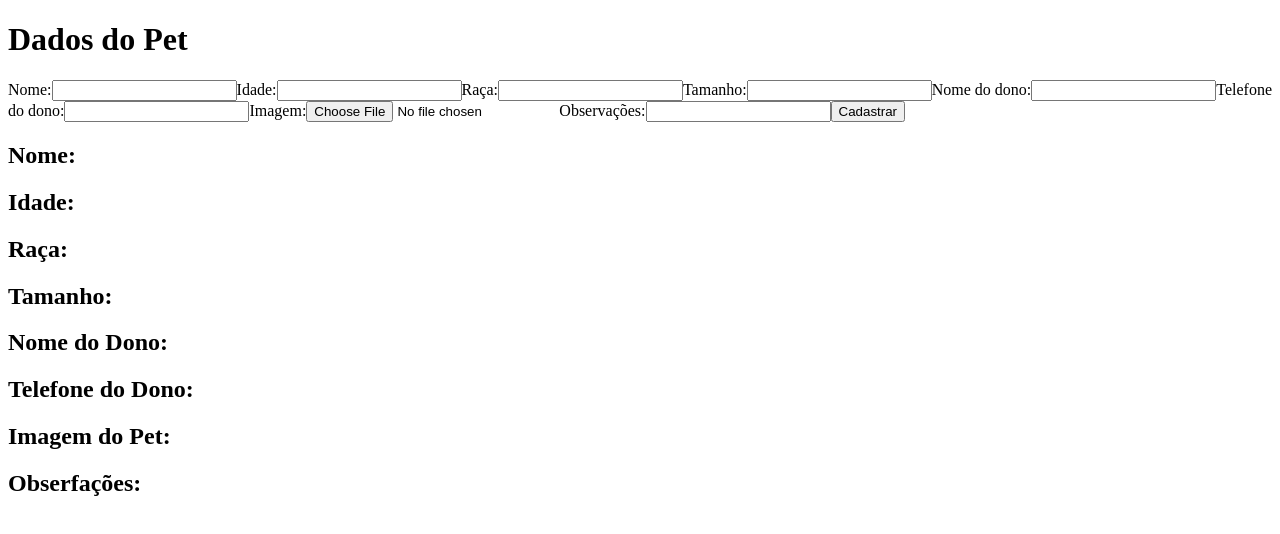
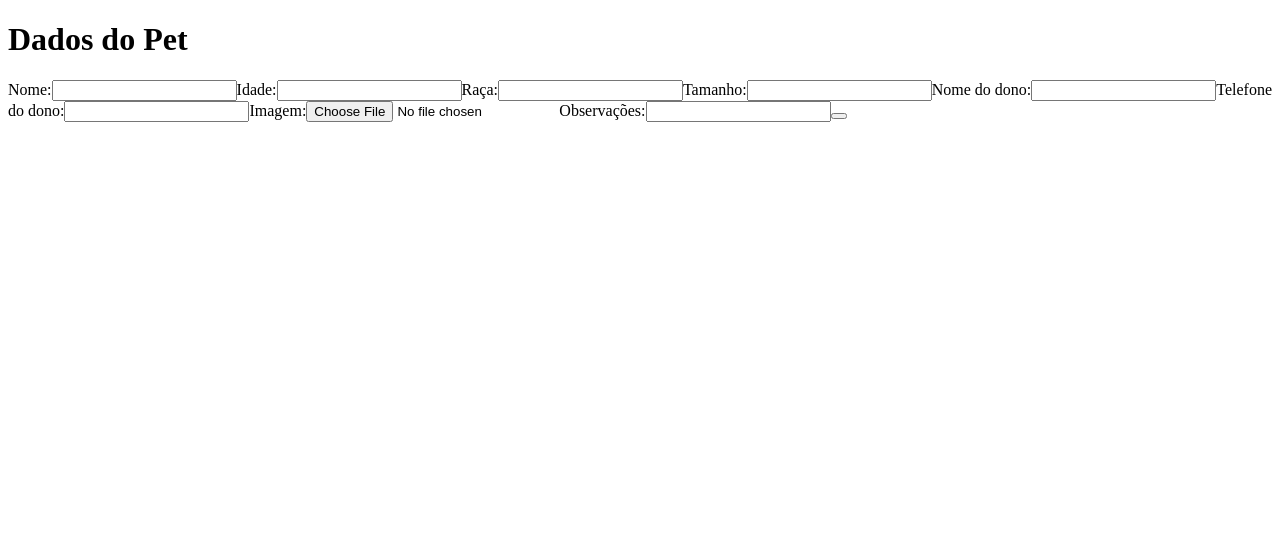
Before and after one commit to jvsobraz/react-app-pet, a React (Create React App) app: page / in a window 1280 px wide. Shown: the top 534 px of the page. Built offline with nearby package versions, Linux system fonts and the light colour scheme.

Commit message:
formulario dinamico

```diff
--- a/src/components/FormPet.jsx
+++ b/src/components/FormPet.jsx
@@ -3,18 +3,32 @@ import PetCadastro from "./PetCadastro";
 
 const PetForm = () => {
   const [nome, setNome] = useState("");
-  const [idade, setIdade] = useState("");
+  const [idade, setIdade] = useState();
   const [raca, setRaca] = useState("");
-  const [tamanho, setTamanho] = useState("");
+  const [tamanho, setTamanho] = useState();
   const [nomeDono, setNomeDono] = useState("");
-  const [telefone, setTelefone] = useState("");
-  const [imagem, setImagem] = useState("");
+  const [telefone, setTelefone] = useState();
+  const [imagem, setImagem] = useState();
   const [observacoes, setObservacoes] = useState("");
+
+  const [novoPet, setNovoPet] = useState([]);
 
   const handleSubmit = (event) => {
     event.preventDefault();
-    console.log("Submit");
+    const newObject = {
+      nome: nome,
+      idade: idade,
+      raca: raca,
+      tamanho: tamanho,
+      nomeDono: nomeDono,
+      telefone: telefone,
+      imagem: imagem,
+      observacoes: observacoes,
+    };
+    setNovoPet([newObject, ...novoPet]);
   };
+
+  console.log(novoPet);
 
   return (
     <form onSubmit={handleSubmit}>
@@ -82,17 +96,20 @@ const PetForm = () => {
           onChange={(e) => setObservacoes(e.target.value)}
         />
       </label>
-      <input type="submit" value="Cadastrar" />
-      <PetCadastro
-        nome={nome}
-        idade={idade}
-        raca={raca}
-        tamanho={tamanho}
-        nomeDono={nomeDono}
-        telefone={telefone}
-        imagem={imagem}
-        observacoes={observacoes}
-      />
+      <button type="submit" value="Cadastrar" />
+
+      {novoPet.map((pet) => (
+        <PetCadastro
+          nome={pet.nome}
+          idade={pet.idade}
+          raca={pet.raca}
+          tamanho={pet.tamanho}
+          nomeDono={pet.nomeDono}
+          telefone={pet.telefone}
+          imagem={pet.imagem}
+          observacoes={pet.observacoes}
+        />
+      ))}
     </form>
   );
 };
```
